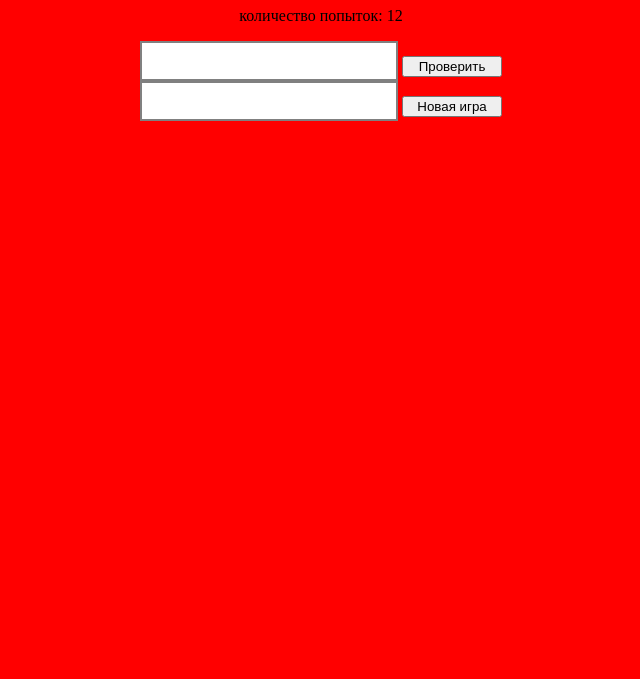
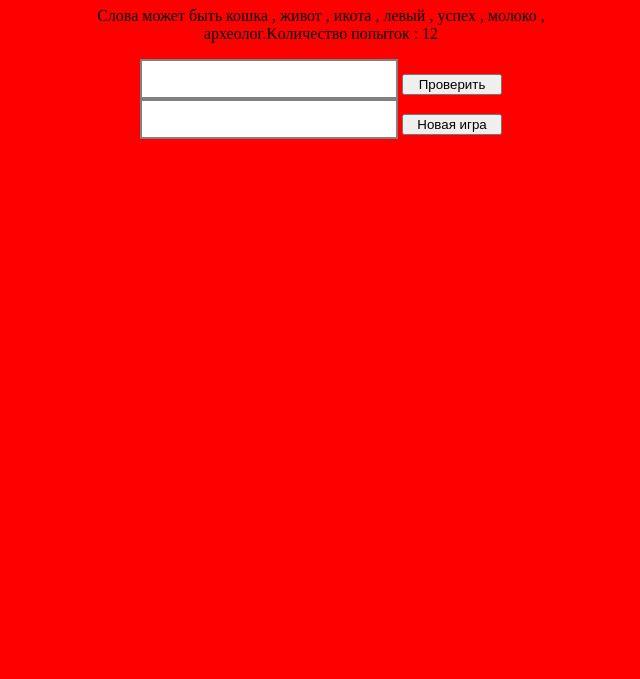
Before and after one commit to Ropshub/Viselitsa, a plain HTML site: page index.html in a window 1280 px wide. Shown: the part 121-800 px from the top of the page, without its empty margins (319-959 px from the left). Drawn offline with Linux system fonts and the light colour scheme.

Commit message:
Update index.html

```diff
--- a/index.html
+++ b/index.html
@@ -8,7 +8,7 @@
 <body>
 	<div class="game">
 		<h1>виселица</h1>
-		<p>количество попыток: <span class="u">12</span></p>
+		<p> Cлова может быть кошка , живот , икота , левый , успех , молоко , археолог.Kоличество попыток : <span class="u">12</span></p>
 		<input class="bukva">
 		<button class="check">Проверить</button><br>
 		<input class="slovo">
```
